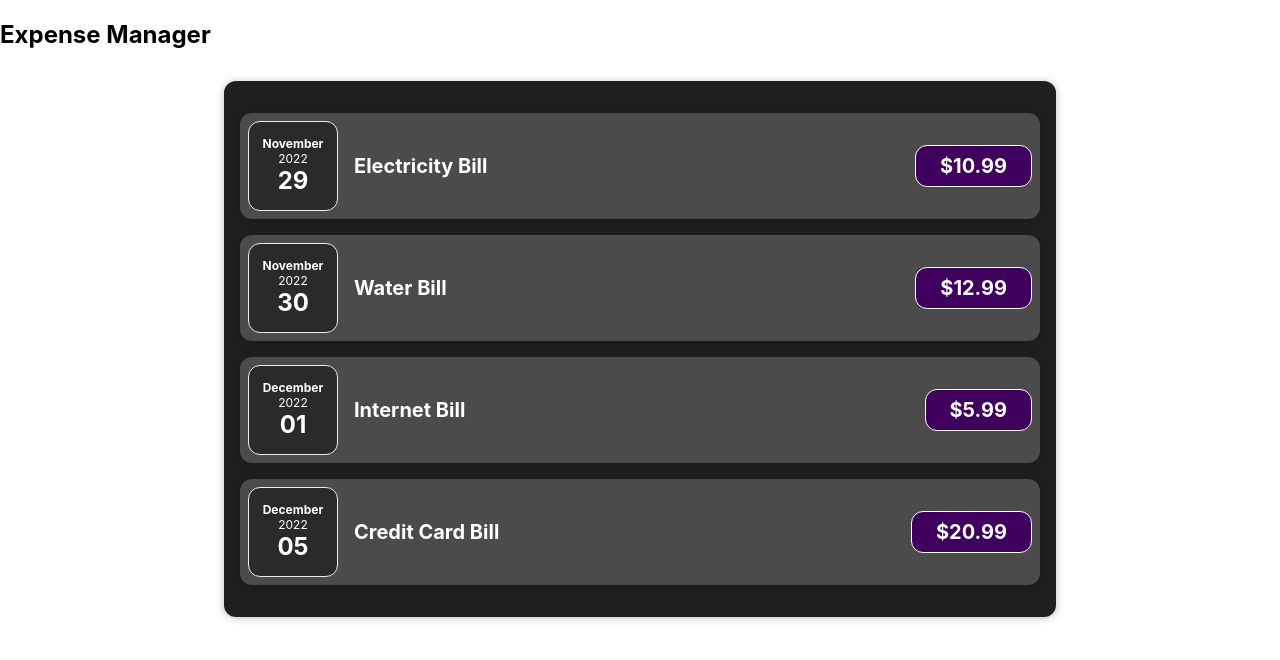
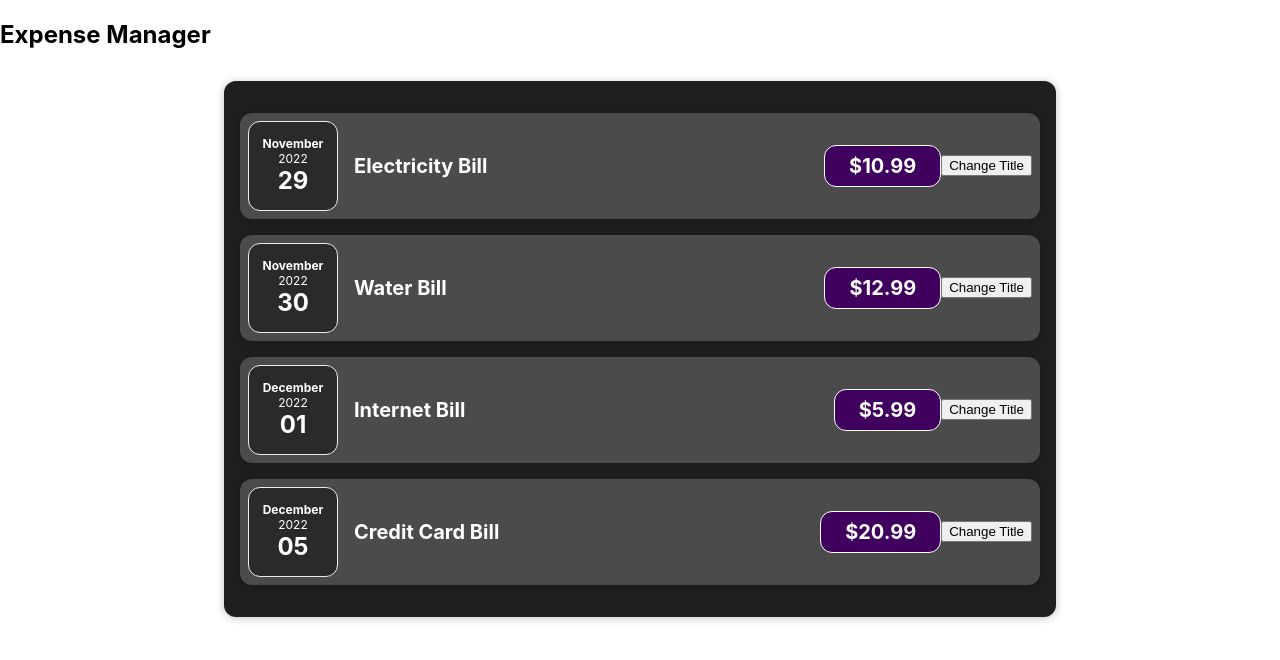
Before and after one commit to pasanyasaras/react-complete-guide, a React (Create React App) app: page / in a window 1280 px wide. Shown: the top 660 px of the page. Built offline with nearby package versions, Linux system fonts and the light colour scheme.

Commit message:
Listning to events and working with event handlers

```diff
--- a/src/components/Expenses/ExpenseItem.js
+++ b/src/components/Expenses/ExpenseItem.js
@@ -3,8 +3,10 @@ import './ExpenseDate';
 import ExpenseDate from "./ExpenseDate";
 import Card from "../UI/Card";
 
-function ExpenseItem(props){
-
+const ExpenseItem = (props) =>{
+    const clickHandler = () => {
+        console.log('Clicked!!!');
+    };
 
 
     return(
@@ -12,8 +14,10 @@ function ExpenseItem(props){
             <ExpenseDate date={props.date}/>
             <div className="expense-item__description">
                 <h2>{props.title}</h2>
+                <div className="expense-item__price">${props.amount}</div>
             </div>
-            <div className="expense-item__price">${props.amount}</div>
+            <button onClick={clickHandler}>Change Title</button>
+
         </Card>
     );
 }
```
